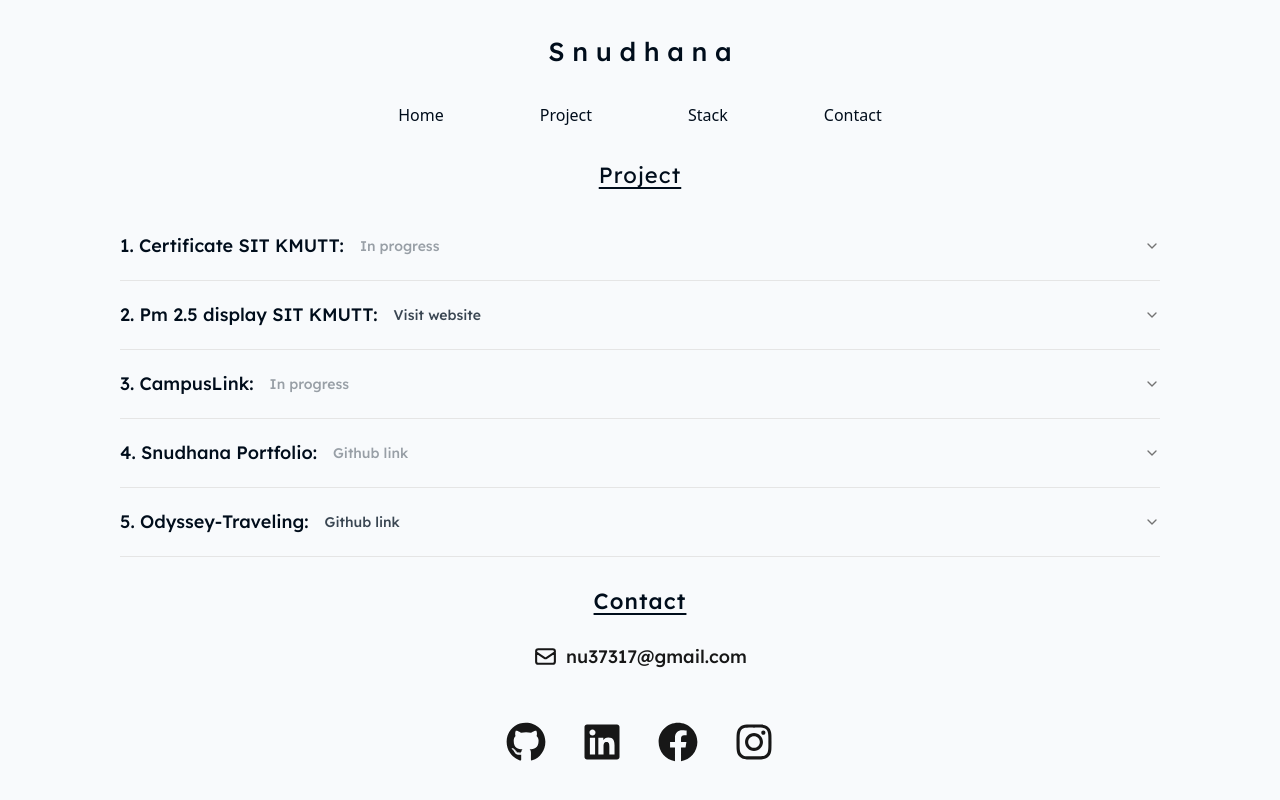
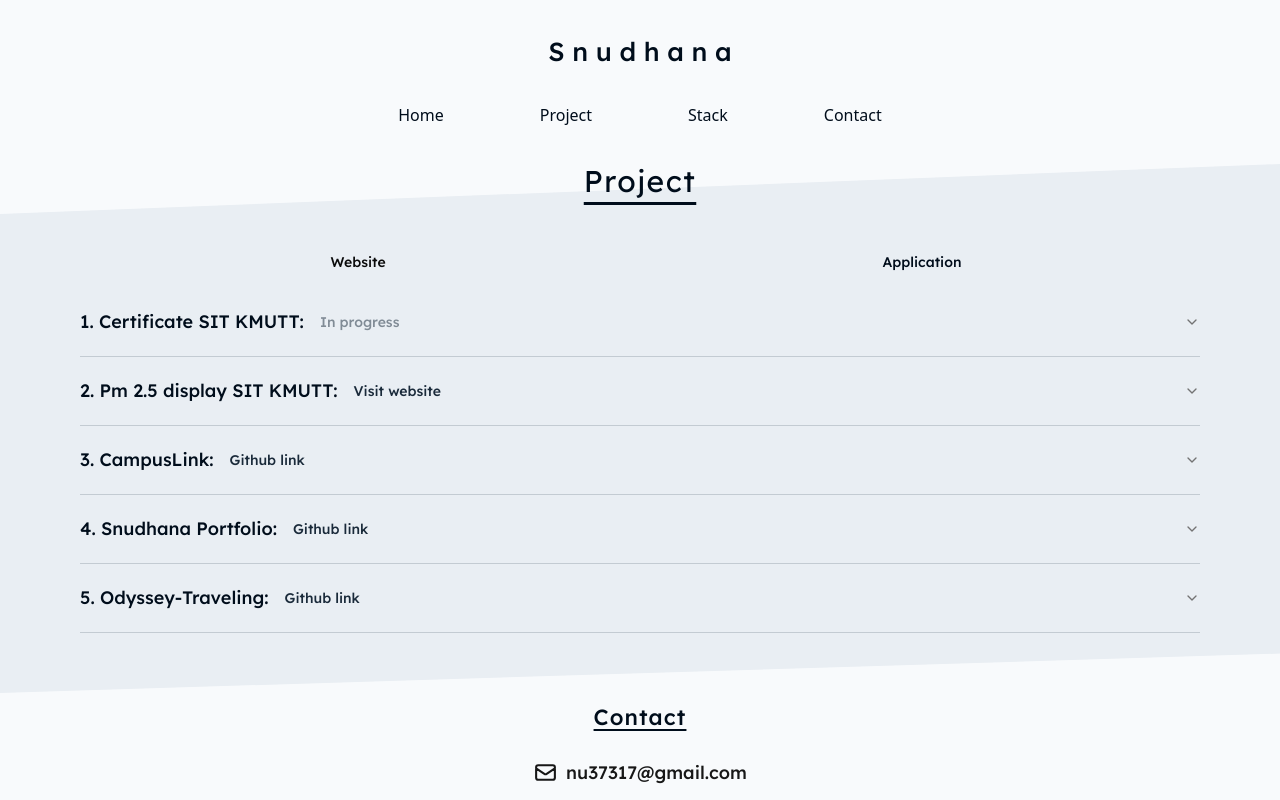
Before and after one commit to S-nudhana/snudhana, a Next.js app: page / in a window 1280 px wide. Shown: the top 800 px of the page. Built offline with nearby package versions, Linux system fonts and the light colour scheme.

Commit message:
projectUpdate

```diff
--- a/package.json
+++ b/package.json
@@ -10,9 +10,10 @@
   },
   "dependencies": {
     "@next/font": "^14.2.15",
-    "@radix-ui/react-accordion": "^1.2.1",
+    "@radix-ui/react-accordion": "^1.2.2",
     "@radix-ui/react-dialog": "^1.1.2",
     "@radix-ui/react-slot": "^1.1.0",
+    "@radix-ui/react-tabs": "^1.1.2",
     "class-variance-authority": "^0.7.0",
     "clsx": "^2.1.1",
     "lucide-react": "^0.460.0",
--- a/src/app/components/Navbar.tsx
+++ b/src/app/components/Navbar.tsx
@@ -15,7 +15,7 @@ interface tabLink {
     title: string;
 }
 
-const tabLink = [
+const tabLink: tabLink[] = [
     { href: "#", title: "Home" },
     { href: "#project", title: "Project" },
     { href: "#stack", title: "Stack" },
--- /dev/null
+++ b/src/app/components/ProjectDisplay.tsx
@@ -0,0 +1,51 @@
+import {
+  Accordion,
+  AccordionContent,
+  AccordionItem,
+  AccordionTrigger,
+} from "@/components/ui/accordion";
+
+import { Button } from "@/components/ui/button";
+
+interface ProjectDisplayProps {
+  index: number;
+  project: ProjectItem;
+}
+
+interface ProjectItem {
+    type: string;
+    name: string;
+    link: string;
+    linkType: string;
+    description: string;
+    frontend: string;
+    backend: string | null;
+  }
+
+export default function ProjectDisplay({ index, project }:ProjectDisplayProps) {
+  return (
+    <div>
+      <Accordion type="single" collapsible className="w-full">
+        <AccordionItem value="item" className="border-[#c3cbd2] border-b">
+          <AccordionTrigger className="hover:no-underline">
+            <div className="flex gap-0 w-full items-center justify-between md:justify-start">
+              <h4 className="text-[14px] md:text-[18px]">
+                {index + 1}. {project.name}:
+              </h4>
+              <Button variant="link" disabled={project.link ? false : true}>
+                <a href={`${project.link}`} className="text-deepBlue">
+                  {project.linkType}
+                </a>
+              </Button>
+            </div>
+          </AccordionTrigger>
+          <AccordionContent className="text-darkSlateGray font-secondary font-medium text-[16px] flex flex-col gap-2">
+            <p>- {project.description}</p>
+            <p>- Frontend: {project.frontend}</p>
+            <p>{project.backend ? `- Backend: ${project.backend}` : ""}</p>
+          </AccordionContent>
+        </AccordionItem>
+      </Accordion>
+    </div>
+  );
+}
--- a/src/app/globals.css
+++ b/src/app/globals.css
@@ -8,10 +8,12 @@
 
   --softWhite: #F8FAFC;
   --paleGray: #e7f1fd;
+  --lightGray: #e9eef3;
   --skyBlue: #D9EAFD;
   --mutedBlue: #BCCCDC;
   --slateBlue: #5a6774;
   --darkSlateGray: #3A4652;
+  --deepBlue: #1A2A3A;
   --deepNavy: #000D1B;
 
   scroll-behavior: smooth;
--- a/src/app/pages/Contact.tsx
+++ b/src/app/pages/Contact.tsx
@@ -9,7 +9,7 @@ interface contactLink {
     link: string;
 }
 
-const contactLink = [
+const contactLink: contactLink[] = [
     {
         name: 'Github',
         icons: FaGithub,
--- a/src/app/pages/Project.tsx
+++ b/src/app/pages/Project.tsx
@@ -1,14 +1,12 @@
 import "../style/parallelogramBackground.css";
+import "../style/underlineAnimation.css";
 
-import {
-    Accordion,
-    AccordionContent,
-    AccordionItem,
-    AccordionTrigger,
-} from "@/components/ui/accordion"
-import { Button } from "@/components/ui/button";
+import { Tabs, TabsContent, TabsList, TabsTrigger } from "@/components/ui/tabs";
 
-interface projectItems {
+import ProjectDisplay from "../components/ProjectDisplay";
+
+interface ProjectItem {
+  type: string;
   name: string;
   link: string;
   linkType: string;
@@ -17,80 +15,118 @@ interface projectItems {
   backend: string | null;
 }
 
-const projectItems = [
+const projectItems: ProjectItem[] = [
   {
-        name: 'Certificate SIT KMUTT',
+    type: "website",
+    name: "Certificate SIT KMUTT",
     link: "",
-        linkType: 'In progress',
-        description: "This project is a web application that allows students to generate a certificate from participated SIT KMUTT events and manage the event by SIT admin and professor.",
+    linkType: "In progress",
+    description:
+      "This project is a web application that allows students to generate a certificate from participated SIT KMUTT events and manage the event by SIT admin and professor.",
     frontend: "React JS + Chakra UI",
     backend: "Node.JS + ExpressJS + MySQL",
   },
   {
+    type: "website",
     name: "Pm 2.5 display SIT KMUTT",
     link: "https://pm25project.sit.kmutt.ac.th/",
-        linkType: 'Visit website',
-        description: "This project is a web application that displays PM 2.5 data from the sensor in SIT KMUTT.",
+    linkType: "Visit website",
+    description:
+      "This project is a web application that displays PM 2.5 data and graph of PM 2.5 value of a period of time from the sensor(node MCU) around SIT Building and CB2 Building in SIT KMUTT area.",
     frontend: "React JS + Tailwind CSS + MUI",
     backend: "Node.JS + ExpressJS + InfluxDB",
   },
   {
-        name: 'CampusLink',
-        link: "",
-        linkType: 'In progress',
-        description: "This is integrated project in 2nd year which is a web application system for students and professor that consist of register, attendance check, online course, online exam, parking reserved and payment system in KMUTT.",
+    type: "website",
+    name: "CampusLink",
+    link: "https://github.com/KMUTT-CampusLink",
+    linkType: "Github link",
+    description:
+      "This is integrated project in 2nd year which is a web application system for students and professor that consist of register system, attendance check system, online course system, online exam system, parking reserved system, payment system and many more in KMUTT.",
     frontend: "React JS + Tailwind CSS + Daisy UI",
     backend: "Node.JS + ExpressJS + PostgreSQL + Prisma",
   },
   {
-        name: 'Snudhana Portfolio',
-        link: "",
-        linkType: 'Github link',
-        description: "This project is a web application that displays my portfolio website.",
-        frontend: "Next JS + TypeScript + Tailwind CSS + Shadcn UI",
+    type: "website",
+    name: "Snudhana Portfolio",
+    link: "https://github.com/S-nudhana/S_nudhana",
+    linkType: "Github link",
+    description:
+      "This project is a web application that displays my portfolio as website.",
+    frontend: "Next JS + TypeScript + Tailwind CSS + Shadcn/UI",
     backend: null,
   },
   {
-        name: 'Odyssey-Traveling',
+    type: "website",
+    name: "Odyssey-Traveling",
     link: "https://github.com/S-nudhana/Odyssey-Traveling",
-        linkType: 'Github link',
-        description: "This project is a hackathon project that has 48 hours in total, It is a web application that allows users to discover new places in Thailand by having an algorithm to add their favorite place, and personal preferences, suggestion the place by calculating latitude-longitude.",
+    linkType: "Github link",
+    description:
+      "This project is a hackathon project that has 48 hours in total, It is a web application that allows users to discover new places in Thailand by having an algorithm to add their favorite place, and personal preferences, suggestion the place by calculating latitude-longitude.",
     frontend: "React JS + MUI",
     backend: "Node.JS + ExpressJS + MySQL",
   },
 ];
 
+const filterWebsite: ProjectItem[] = projectItems.filter(
+  (project) => project.type === "website"
+);
+
+const filterApplication: ProjectItem[] = projectItems.filter(
+  (project) => project.type === "application"
+);
+
 export default function Project() {
   return (
     <section id="project">
-            <div className="w-full h-100dvh text-deepNavy font-primary font-normal px-10">
-                <h1 className="text-[22px] underline underline-offset-4 tracking-wider flex justify-center">Project</h1>
-                <div className="py-[20px]">
-                    {projectItems.map((project, index) => (
-                        <h2 className="lg:px-20">
-                            <Accordion type="single" collapsible className="w-full">
-                                <AccordionItem value="item">
-                                    <AccordionTrigger>
-                                        <div className="flex gap-0 w-full items-center justify-between md:justify-start">
-                                            <h4 className="text-[14px] md:text-[18px]">{index + 1}. {project.name}:</h4>
-                                            <Button variant="link" disabled={project.link ? false : true}>
-                                                <a href={`${project.link}`} className="text-darkSlateGray">
-                                                    {project.linkType}
-                                                </a>
-                                            </Button>
+      <div className="w-full h-100dvh text-deepNavy font-primary font-normal">
+        <h1 className="text-[30px] underline underline-offset-[10px] tracking-wider flex justify-center mb-[-32px] lg:mb-[-40px] z-10 relative">
+          Project
+        </h1>
+        <div className="parallelogram-black z-0 relative">
+          <Tabs defaultValue="website" className="w-full px-10 lg:px-20 pt-5">
+            <TabsList className="flex justify-center lg:justify-around gap-2 lg:gap-4 bg-transparent">
+              <TabsTrigger
+                value="website"
+                className="w-[30%] data-[state=active]:bg-transparent data-[state=active]:shadow-none underline-animation"
+              >
+                Website
+              </TabsTrigger>
+              <TabsTrigger
+                value="application"
+                className="w-[30%] data-[state=active]:bg-transparent data-[state=active]:shadow-none underline-animation"
+              >
+                Application
+              </TabsTrigger>
+            </TabsList>
+            <TabsContent value="website">
+              <div>
+                {filterWebsite.map((project, index) => (
+                  <ProjectDisplay index={index} project={project} />
+                ))}
               </div>
-                                    </AccordionTrigger>
-                                    <AccordionContent className="text-slateBlue font-secondary font-medium text-[16px] flex flex-col gap-2">
-                                        <p>- {project.description}</p>
-                                        <p>- Frontend: {project.frontend}</p>
-                                        <p>{project.backend ? `- Backend: ${project.backend}` : ''}</p>
-                                    </AccordionContent>
-                                </AccordionItem>
-                            </Accordion>
-                        </h2>
+            </TabsContent>
+            <TabsContent value="application">
+              <div
+                className={`${filterApplication.length === 0 ? "hidden" : ""}`}
+              >
+                {filterApplication.map((project, index) => (
+                  <ProjectDisplay index={index} project={project} />
                 ))}
+              </div>
+              <div
+                className={`${
+                  filterApplication.length === 0
+                    ? "flex justify-center items-center h-[300px] text-[18px]"
+                    : "hidden"
+                }`}
+              >
+                No application project...
+              </div>
+            </TabsContent>
+          </Tabs>
         </div>
       </div>
     </section>
-    )
+  );
 }
--- a/src/app/style/parallelogramBackground.css
+++ b/src/app/style/parallelogramBackground.css
@@ -1,8 +1,15 @@
-.parallelogram {
-  --p: 40px; /* Adjust the slant size */
+.parallelogram-black {
+  --p: 35px; /* Adjust the slant size */
   position: relative; /* Ensure proper stacking context */
-  padding: 50px 0 50px 0; /* Space inside the section */
-  clip-path: polygon(0 var(--p), 0 100%, 100% calc(100% - var(--p)), 100% 0);
-  background: #f2f8ff;
+  padding: 40px 0 60px 0; /* Space inside the section */
+  clip-path: polygon(0 var(--p), 0 100%, 100% calc(102% - var(--p)), 100% 0);
+  background: #e9eef3;
   overflow: hidden; /* Prevent content from spilling out */
 }
+
+@media (min-width: 1024px) { /* Large screens, like laptops */
+  .parallelogram-black {
+    --p: 50px; /* Increased slant size */
+    padding: 60px 0 60px 0; /* Adjust padding for larger screens */
+  }
+}
--- a/src/app/style/underlineAnimation.css
+++ b/src/app/style/underlineAnimation.css
@@ -1,6 +1,6 @@
 .underline-animation {
   position: relative;
-    color: #000D1B;
+  color: #000d1b;
   transition: color 0.3s ease-in-out;
 }
 
@@ -13,7 +13,7 @@
 }
 
 .underline-animation:hover {
-    color: 000D1B;
+  color: #000d1b;
 }
 
 .underline-animation:hover::after {
--- a/src/components/ui/accordion.tsx
+++ b/src/components/ui/accordion.tsx
@@ -28,7 +28,7 @@ const AccordionTrigger = React.forwardRef<
     <AccordionPrimitive.Trigger
       ref={ref}
       className={cn(
-        "flex flex-1 items-center justify-between py-4 text-sm font-medium transition-all text-left [&[data-state=open]>svg]:rotate-180",
+        "flex flex-1 items-center justify-between py-4 text-sm font-medium transition-all hover:underline text-left [&[data-state=open]>svg]:rotate-180",
         className
       )}
       {...props}
--- /dev/null
+++ b/src/components/ui/tabs.tsx
@@ -0,0 +1,55 @@
+"use client"
+
+import * as React from "react"
+import * as TabsPrimitive from "@radix-ui/react-tabs"
+
+import { cn } from "@/lib/utils"
+
+const Tabs = TabsPrimitive.Root
+
+const TabsList = React.forwardRef<
+  React.ElementRef<typeof TabsPrimitive.List>,
+  React.ComponentPropsWithoutRef<typeof TabsPrimitive.List>
+>(({ className, ...props }, ref) => (
+  <TabsPrimitive.List
+    ref={ref}
+    className={cn(
+      "inline-flex h-9 items-center justify-center rounded-lg bg-muted p-1 text-muted-foreground",
+      className
+    )}
+    {...props}
+  />
+))
+TabsList.displayName = TabsPrimitive.List.displayName
+
+const TabsTrigger = React.forwardRef<
+  React.ElementRef<typeof TabsPrimitive.Trigger>,
+  React.ComponentPropsWithoutRef<typeof TabsPrimitive.Trigger>
+>(({ className, ...props }, ref) => (
+  <TabsPrimitive.Trigger
+    ref={ref}
+    className={cn(
+      "inline-flex items-center justify-center whitespace-nowrap rounded-md px-3 py-1 text-sm font-medium ring-offset-background transition-all focus-visible:outline-none focus-visible:ring-2 focus-visible:ring-ring focus-visible:ring-offset-2 disabled:pointer-events-none disabled:opacity-50 data-[state=active]:bg-background data-[state=active]:text-foreground data-[state=active]:shadow",
+      className
+    )}
+    {...props}
+  />
+))
+TabsTrigger.displayName = TabsPrimitive.Trigger.displayName
+
+const TabsContent = React.forwardRef<
+  React.ElementRef<typeof TabsPrimitive.Content>,
+  React.ComponentPropsWithoutRef<typeof TabsPrimitive.Content>
+>(({ className, ...props }, ref) => (
+  <TabsPrimitive.Content
+    ref={ref}
+    className={cn(
+      "mt-2 ring-offset-background focus-visible:outline-none focus-visible:ring-2 focus-visible:ring-ring focus-visible:ring-offset-2",
+      className
+    )}
+    {...props}
+  />
+))
+TabsContent.displayName = TabsPrimitive.Content.displayName
+
+export { Tabs, TabsList, TabsTrigger, TabsContent }
```
Also changed, not shown: tailwind.config.ts (+23 -3 lines), 1 other file (tests, documents, lock files or other folders). Lines whose indentation alone changed are shown as unchanged.
